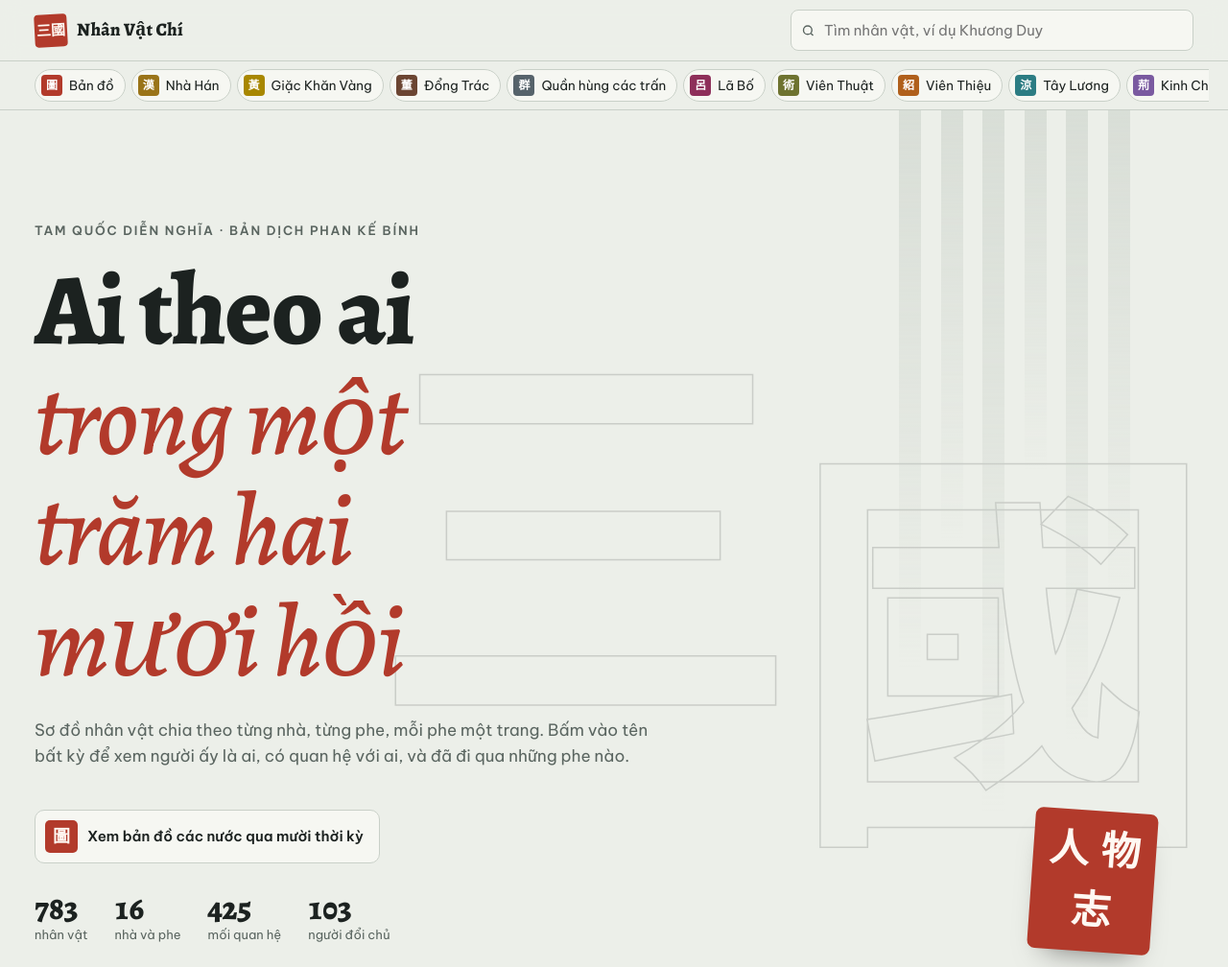
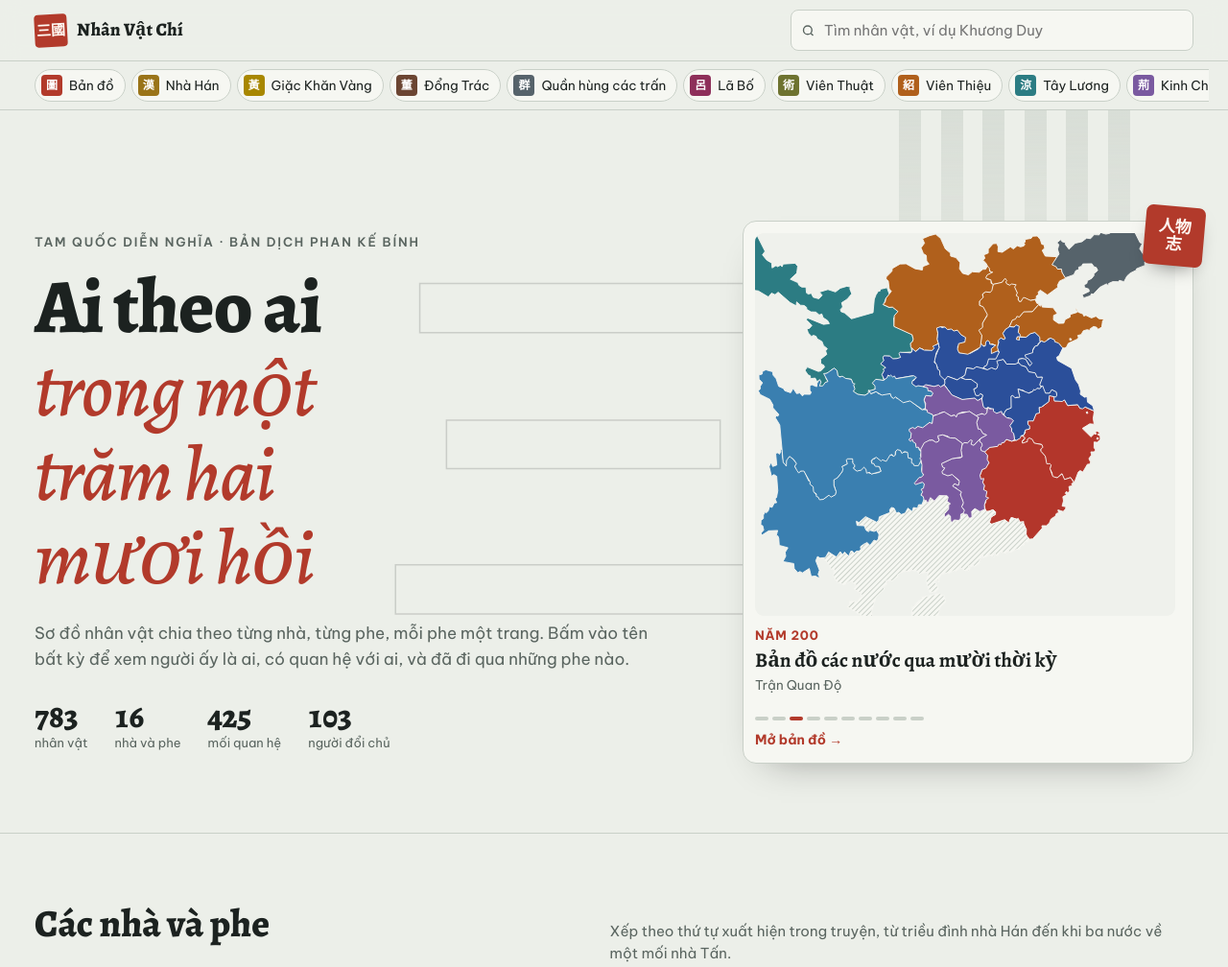
Before and after one commit to trantuankhoi/three-kingdom-wiki, a plain HTML site: page index.html in a window 1280 px wide. Shown: the top 1008 px of the page at 96% size. Drawn offline with nearby package versions, Linux system fonts and the light colour scheme.

Commit message:
Thay nút xem bản đồ bằng bản đồ thu nhỏ chuyển qua các thời kỳ
Co-Authored-By: Claude Opus 5.5 <noreply@anthropic.com>
Claude-Session: https://claude.ai/code/session_01CnJFaWoh8HZGTLhaFpFgsH

```diff
--- a/index.html
+++ b/index.html
@@ -265,8 +265,24 @@ footer p{max-width:72ch;margin:0 0 8px}
 .reginfo .who a{flex:1}
 .reginfo p{margin:8px 0 0;color:var(--ink-soft);font-size:14px}
 .mapnote{font-size:13px;color:var(--ink-soft);max-width:80ch;margin-top:18px}
-.maplink{display:inline-flex;align-items:center;gap:10px;margin-top:26px;padding:10px 16px 10px 10px;border:1px solid var(--rule);border-radius:10px;background:var(--paper);text-decoration:none;font-weight:600}
-.maplink .seal{width:34px;height:34px;font-size:18px;background:var(--seal);color:var(--seal-ink)}
+.hero .content{display:grid;grid-template-columns:minmax(0,1.25fr) minmax(0,1fr);gap:28px 56px;align-items:center}
+.hero h1{font-size:clamp(44px,6.2vw,92px)}
+.minimap{position:relative;display:grid;grid-template-columns:1fr;align-items:center;gap:10px 18px;max-width:470px;width:100%;justify-self:end;padding:12px 18px 12px 12px;border:1.5px solid var(--rule);border-radius:14px;background:var(--paper);text-decoration:none;box-shadow:0 18px 40px -26px rgb(0 0 0 / .45);transition:border-color .2s, transform .2s}
+.minimap:hover,.minimap:focus-visible{border-color:var(--seal);transform:translateY(-2px)}
+.minimap .mm{aspect-ratio:1.1 / 1;border-radius:9px;background:color-mix(in oklab, var(--bg) 70%, var(--paper));overflow:hidden}
+.minimap .mm svg{display:block;width:100%;height:100%}
+.minimap .mm path{stroke:var(--paper);stroke-width:1.4;transition:fill .6s ease}
+.minimap .cap{display:flex;flex-direction:column;gap:4px;min-width:0}
+.minimap .ey{font-variant-numeric:tabular-nums}
+.minimap .cap b{font-family:var(--font-display);font-size:21px;line-height:1.15}
+.minimap .cap .et{font-size:13.5px;color:var(--ink-soft);min-height:2.6em}
+.minimap .dots{display:flex;gap:4px;margin-top:4px}
+.minimap .dots i{width:14px;height:4px;border-radius:2px;background:var(--rule);transition:background .3s}
+.minimap .dots i.on{background:var(--seal)}
+.minimap .go{margin-top:6px;font-size:14px;font-weight:700;color:var(--seal)}
+.mm-seal{position:absolute;top:-16px;right:-12px;z-index:2;width:62px;height:62px;display:grid;place-items:center;text-align:center;padding:6px;font-size:17px;line-height:1.05;background:var(--seal);color:var(--seal-ink);border-radius:7px;transform:rotate(5deg);box-shadow:0 10px 20px -10px rgb(0 0 0 / .5);word-break:break-all}
+@media (max-width:900px){.hero .content{grid-template-columns:1fr;row-gap:0}.hero .htext{display:contents}.hero .kicker,.hero h1,.hero .lede{order:1}.minimap{order:2;margin-top:24px}.hero .stats{order:3}.minimap{justify-self:stretch;max-width:560px;grid-template-columns:minmax(0,1.2fr) minmax(0,1fr)}}
+@media (max-width:480px){.minimap{grid-template-columns:1fr;padding:12px}.minimap .mm{aspect-ratio:1.25 / 1}.mm-seal{width:50px;height:50px;font-size:14px;top:-12px;right:-6px}}
 @media (max-width:860px){.mapgrid{grid-template-columns:1fr}.rlabels text{font-size:13px}.pl text{font-size:13.5px}}
 
 
@@ -287,7 +303,7 @@ footer p{max-width:72ch;margin:0 0 8px}
 @media (max-width:760px){
   .tree-wide{display:none}
   .tlist{display:block}
-  .hero h1{font-size:44px}
+  .hero h1{font-size:40px}
   .hero .back{opacity:.35}
   .hero p.lede{font-size:16px}
   .hero .content{padding-block:36px 40px}
@@ -368,6 +384,20 @@ function init(){
   $("#scrim").addEventListener("click",closeDrawer);
 }
 
+let mmTimer=null;
+function drawMini(){
+  clearInterval(mmTimer);
+  const box=$("#mm");if(!box)return;
+  const draw=()=>{if(!document.contains(box))return;
+    const [x0,y0]=proj(99.5,42.8),[x1,y1]=proj(125.5,18.8);
+    box.innerHTML=`<svg viewBox="${x0.toFixed(0)} ${y0.toFixed(0)} ${(x1-x0).toFixed(0)} ${(y1-y0).toFixed(0)}" preserveAspectRatio="xMidYMid meet"><defs><pattern id="mmh" width="6" height="6" patternUnits="userSpaceOnUse" patternTransform="rotate(45)"><rect width="6" height="6" fill="var(--paper)"/><line x1="0" y1="0" x2="0" y2="6" stroke="var(--rule)" stroke-width="3"/></pattern></defs>${Object.entries(MAP.regions).map(([k,r])=>`<path data-r="${k}" d="${r.d}"/>`).join("")}</svg>`;
+    let i=0;const show=()=>{const e=ERAS[i];box.querySelectorAll("path").forEach(p=>{const f=e.o[p.dataset.r];p.style.fill=f==="khac"?"url(#mmh)":COLORS[f]});
+      $("#mmY").textContent="Năm "+e.y;$("#mmT").textContent=e.t;document.querySelectorAll(".minimap .dots i").forEach((d,j)=>d.classList.toggle("on",j===i))};
+    const reduce=matchMedia("(prefers-reduced-motion: reduce)").matches;
+    if(reduce){i=5;show();return}
+    show();mmTimer=setInterval(()=>{if(!document.contains(box)){clearInterval(mmTimer);return}i=(i+1)%ERAS.length;show()},2200)};
+  if(MAP)draw();else fetch("map.json").then(r=>r.json()).then(m=>{MAP=m;draw()}).catch(()=>{box.hidden=true});
+}
 function route(){
   const h=decodeURIComponent(location.hash.slice(1));
   closeDrawer(true);
@@ -503,13 +533,14 @@ function renderHome(){
     <div class="plane back han" data-depth="0.35" aria-hidden="true"><span>三</span><span>國</span></div>
     <div class="plane slips" data-depth="0.18" aria-hidden="true">${[62,48,78,40,70,54].map(h=>`<i style="height:${h}%"></i>`).join("")}</div>
     <div class="wrap content">
+      <div class="htext">
       <div class="kicker">Tam quốc diễn nghĩa · bản dịch Phan Kế Bính</div>
       <h1>Ai theo ai <em>trong một trăm hai mươi hồi</em></h1>
       <p class="lede">Sơ đồ nhân vật chia theo từng nhà, từng phe, mỗi phe một trang. Bấm vào tên bất kỳ để xem người ấy là ai, có quan hệ với ai, và đã đi qua những phe nào.</p>
-      <a class="maplink" href="#ban-do"><span class="seal han">圖</span>Xem bản đồ các nước qua mười thời kỳ</a>
       <div class="stats"><div><b>${total}</b><span>nhân vật</span></div><div><b>${D.factions.length}</b><span>nhà và phe</span></div><div><b>${D.rels.length}</b><span>mối quan hệ</span></div><div><b>${movers}</b><span>người đổi chủ</span></div></div>
+      </div>
+      <a class="minimap" href="#ban-do" aria-label="Mở bản đồ các nước qua mười thời kỳ"><span class="mm-seal han" aria-hidden="true">人物志</span><div class="mm" id="mm" aria-hidden="true"></div><div class="cap"><span class="ey" id="mmY">Năm 190</span><b>Bản đồ các nước qua mười thời kỳ</b><span class="et" id="mmT">Liên quân đánh Đổng Trác</span><span class="dots" aria-hidden="true">${ERAS.map((_,i)=>`<i data-i="${i}"></i>`).join("")}</span><span class="go">Mở bản đồ →</span></div></a>
     </div>
-    <div class="plane front" data-depth="-0.12" aria-hidden="true"><div class="big-seal han"><span>人</span><span>物</span><span>志</span></div></div>
   </section>
   <section class="block"><div class="wrap">
     <div class="sec-head"><h2>Các nhà và phe</h2><p>Xếp theo thứ tự xuất hiện trong truyện, từ triều đình nhà Hán đến khi ba nước về một mối nhà Tấn.</p></div>
@@ -521,6 +552,7 @@ function renderHome(){
     <div class="arcnote" id="arcnote" aria-live="polite">Dòng lớn nhất đổ về Tào Ngụy: tướng của Lã Bố, Viên Thiệu và Kinh Châu lần lượt ra hàng.</div>
   </div></section>`;
   drawArcs(mv);
+  drawMini();
   setupParallax();
 }
 
```
